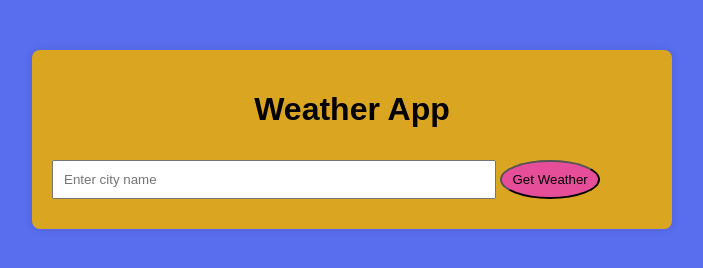
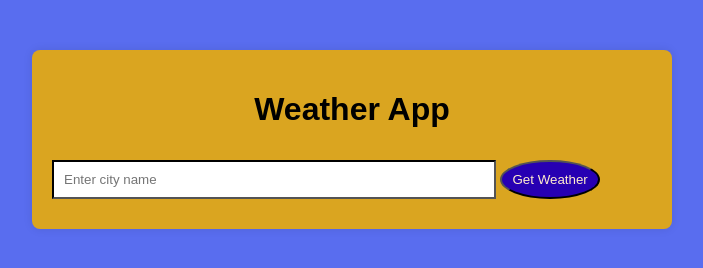
Before and after one commit to clayshwanj/Weather-Forecast, a plain HTML site: page index.html in a window 1280 px wide. In both pictures the pointer is over the button "Get Weather". Shown: the whole page, without its empty margins (288-991 px from the left). Drawn offline with Linux system fonts and the light colour scheme.

Commit message:
Weather Forecast

```diff
--- a/style.css
+++ b/style.css
@@ -22,6 +22,7 @@ input {
   width: 70%;
   padding: 10px;
   margin: 10px 0;
+  border-color: black;
 }
 
 button {
@@ -29,6 +30,11 @@ button {
   cursor: pointer;
   border-radius: 50%;
   background-color: rgb(230, 78, 154);
+}
+
+button:hover {
+  background-color: #2700b3;
+  color: blanchedalmond;
 }
 
 #weather-info {
```
